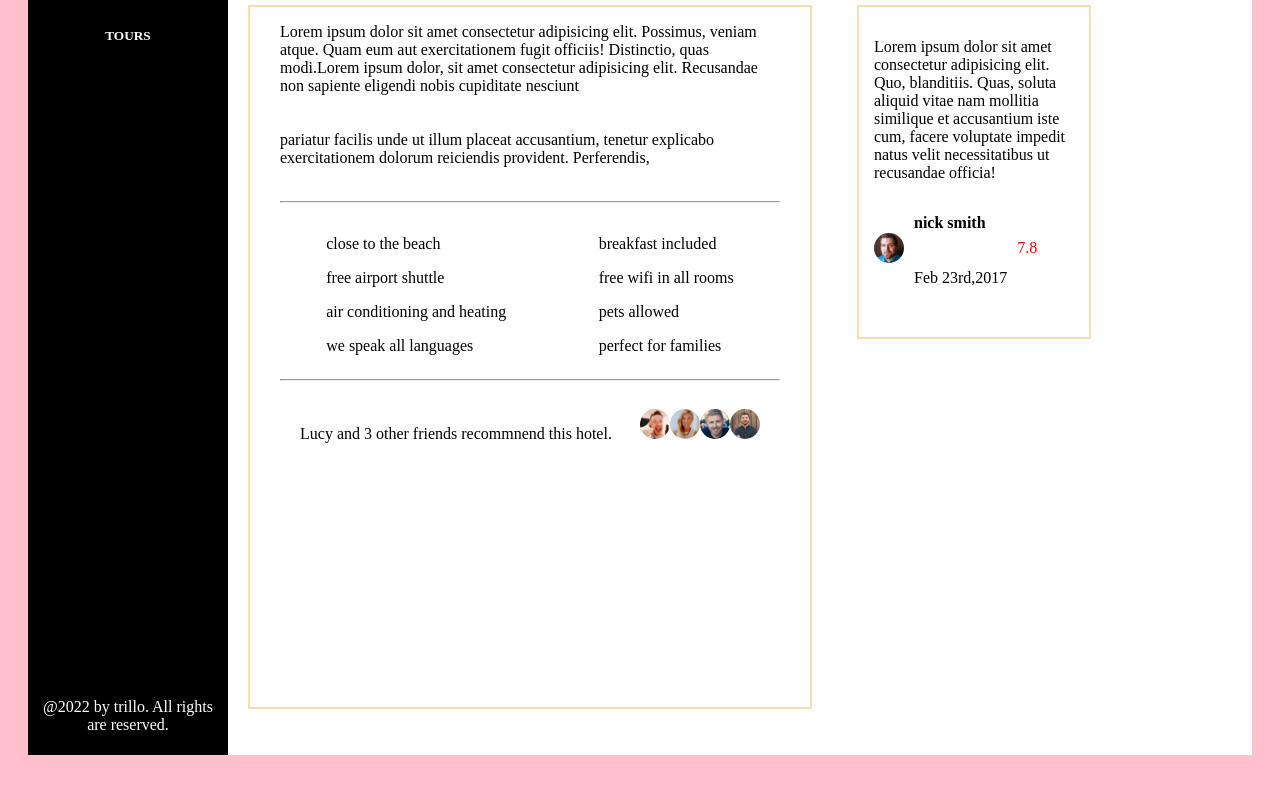
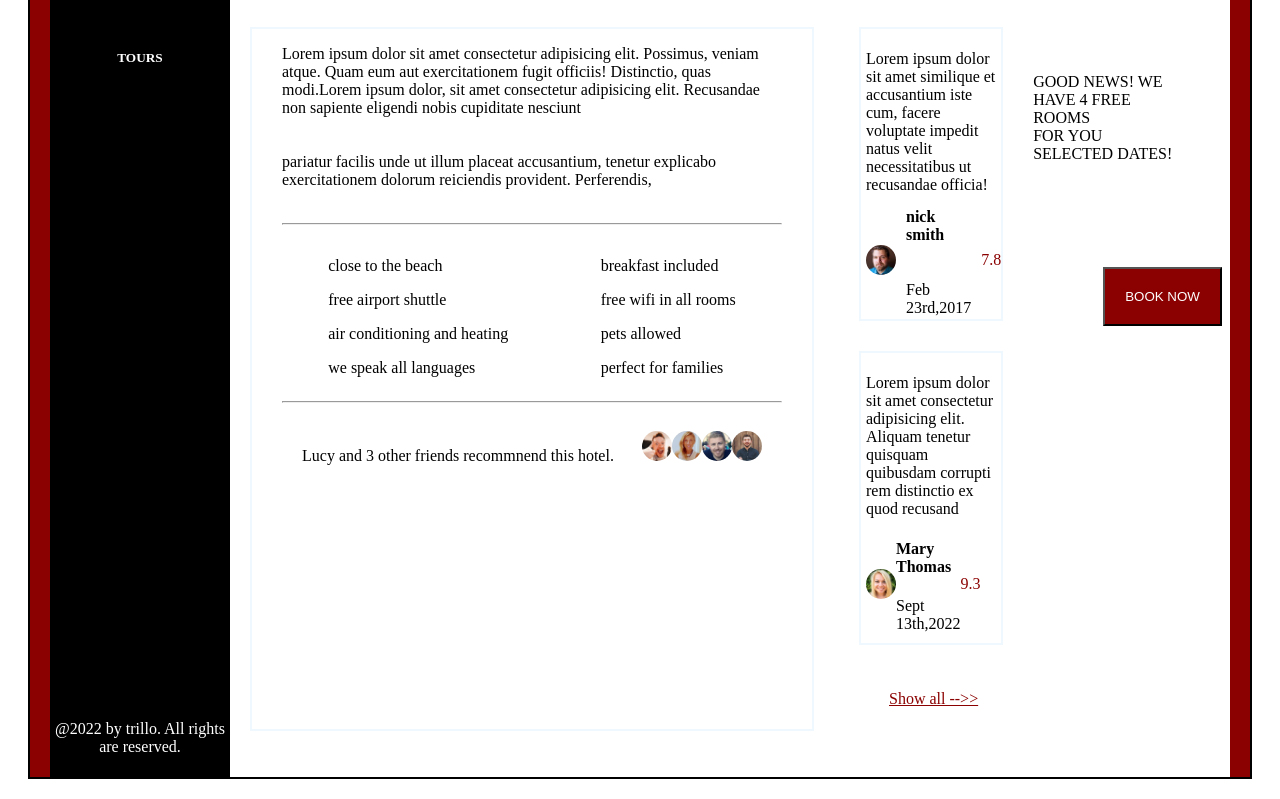
Before and after one commit to Ranaranaashu/hackathon, a plain HTML site: page index.html in a window 1280 px wide. Shown: the part 375-1174 px from the top of the page. Before the commit the page ends 1138 px from the top, so only its background shows below. Drawn offline with Linux system fonts and the light colour scheme.

Commit message:
final project

```diff
--- a/index.html
+++ b/index.html
@@ -8,6 +8,7 @@
 
     </head>
     <body class="fullbody">
+        <div class="borderfull-body">
         <div class="header-container">
             <div class="header-logo">
             <h1><img src="./logo.png" class="logo"></h1>
@@ -45,6 +46,7 @@
 
 
         </div>
+
         <div class="about-hotel">
             <p> Lorem ipsum dolor sit amet consectetur adipisicing elit. Possimus, veniam atque. Quam eum aut exercitationem fugit officiis! Distinctio, quas modi.Lorem ipsum dolor, sit amet consectetur adipisicing elit. Recusandae non sapiente eligendi nobis cupiditate nesciunt<br><br><br> pariatur facilis unde ut illum placeat accusantium, tenetur explicabo exercitationem dolorum reiciendis provident. Perferendis,
                 <br><br>
@@ -77,8 +79,10 @@
             </div>
 
             </div>
+
+            <div class="review-container">
             <div class="right-container-1">
-              <p>Lorem ipsum dolor sit amet consectetur adipisicing elit. Quo, blanditiis. Quas, soluta aliquid vitae nam mollitia similique et accusantium iste cum, facere voluptate impedit natus velit necessitatibus ut recusandae officia!</p>
+                <p>Lorem ipsum dolor sit amet similique et accusantium iste cum, facere voluptate impedit natus velit necessitatibus ut recusandae officia!</p>
                 <div class="right-container-1-section">
                  <img src="./images/user-5.jpg" alt="user5" class="user5">
                  <div class="right-container-1-section-name">
@@ -90,6 +94,35 @@
 
                  </div>
                 </div>
+            <div class="right-container-2">
+                <p>Lorem ipsum dolor sit amet consectetur adipisicing elit. Aliquam tenetur quisquam quibusdam corrupti rem distinctio ex quod recusand </p>
+                <div class="right-container-2-section">
+                    <img src="./images/user-6.jpg" alt="user6" class="user6">
+                    <div class="right-container-2-section-name">
+                        <h4>Mary Thomas</h4>
+                        <p>Sept 13th,2022 </p></div>
+                        <div class="left-rating">
+                            9.3
+                        </div>
+                    </div>
+                </div>
+                <div class="show-all">
+                    <a href="#" class="show">Show all -->></a>
+                </div>
+            </div>
+            <div class="booking">
+                <div class="booking-title">
+                    <p>GOOD NEWS! WE <br>HAVE 4 FREE ROOMS<br> FOR YOU SELECTED DATES!</p>
+                </div>
+                <div class="booking-button">
+                    <input type="button" value="BOOK NOW" id="book">
+                </div>
+
+            </div>
+        </div>
+
+
+        </div>
 
       </div>
 
--- a/style.css
+++ b/style.css
@@ -1,6 +1,11 @@
 
 .fullbody{
-    background-color:pink;
+    background-color:white;
+}
+.borderfull-body{
+    border: 2px solid black;
+    background-color: darkred;
+    margin: 20px;
 }
 .header-container{
     background-color: white;
--- a/style2.css
+++ b/style2.css
@@ -1,4 +1,3 @@
-
 .parentmale-container{
     display: flex;
     flex-direction:row;
@@ -21,7 +20,7 @@
   padding: 5px;
 }
 .inner:hover{
-    background-color:red;
+    background-color:darkred;
     opacity:100;
 
 }
@@ -69,12 +68,12 @@ align-items: center;
     padding-left: 30px;
     padding-right: 20px;
     margin-right: 0px;
-    background-color: red;
+    background-color:darkred;
     height: 70px;
     width: 50px;
 }
 .link{
-    color:red;
+    color:darkred;
     margin: 30px;
 }
 .second-header-rating-number{
@@ -94,7 +93,7 @@ align-items: center;
     margin-left: 20px;
     padding-left: 30px;
     padding-right: 30px;
-    border: 2px solid wheat;
+    border: 2px solid aliceblue;
 
 }
 
@@ -118,19 +117,20 @@ align-items: center;
     border-radius: 50%;
 
 }
+
 .right-container-1{
-    /* background-color: blueviolet; */
-    width: 200px;
-    height: 300px;
+     /* background-color: blueviolet;  */
+    width: 130px;
+    height: 280px;
     margin: 30px 10px 15px 15px;
-    padding: 15px;
-    border: 2px solid wheat;
+    padding: 5px;
+    border: 2px solid aliceblue;
 }
 .right-container-1-section{
     display: flex;
     height: 100px;
-    width: 200px;
-    /* background-color:brown; */
+    width: 100px;
+    /* background-color:brown;  */
     flex-direction: row;
     align-items: center;
 }
@@ -138,7 +138,7 @@ align-items: center;
     display: flex;
     flex-direction: column;
     margin: 0px;
- /* background-color: brown; */
+ /* background-color: brown;  */
  padding: 10px;
 }
 .user5{
@@ -146,5 +146,66 @@ align-items: center;
     border-radius: 50%;
 }
 .right-rating{
-    color: red;
+    color: darkred;
 }
+.right-container-2{
+    /* background-color: aqua; */
+    width: 130px;
+    height: 280px;
+    margin: 30px 10px 15px 15px;
+    padding: 5px;
+    border: 2px solid aliceblue;
+}
+.right-container-2-section{
+    display: flex;
+    height: 100px;
+    width: 100px;
+    /* background-color:brown;  */
+    flex-direction: row;
+    align-items: center;
+}
+.right-container-1-section-name{
+    display: flex;
+    flex-direction: column;
+    margin: 0px;
+ /* background-color: brown;  */
+ padding: 10px;
+}
+.user6{
+    height: 30px;
+    border-radius: 50%;
+}
+.left-rating{
+    color: darkred;
+}
+.show-all{
+    /* background-color: cadetblue; */
+    margin: 40px;
+    padding: 5px;
+}
+.show{
+    color:darkred;
+
+}
+.booking-title{
+    height: 200px;
+    width: 150px;
+    /* background-color: aqua; */
+    padding: 30px 5px 0px 0px;
+    margin:30px 0px 0px 10px;
+}
+.booking-button{
+    width: 150px;
+    /* background-color: brown; */
+    padding: 0px 0px 0px 50px;
+}
+#book{
+    color: white;
+    background-color:darkred;
+    padding: 20px;
+    margin: 10px 30px 30px 30px;
+}
+#book:hover{
+    background-color:black;
+    opacity: 100;
+}
```
Lines whose indentation alone changed are shown as unchanged.
